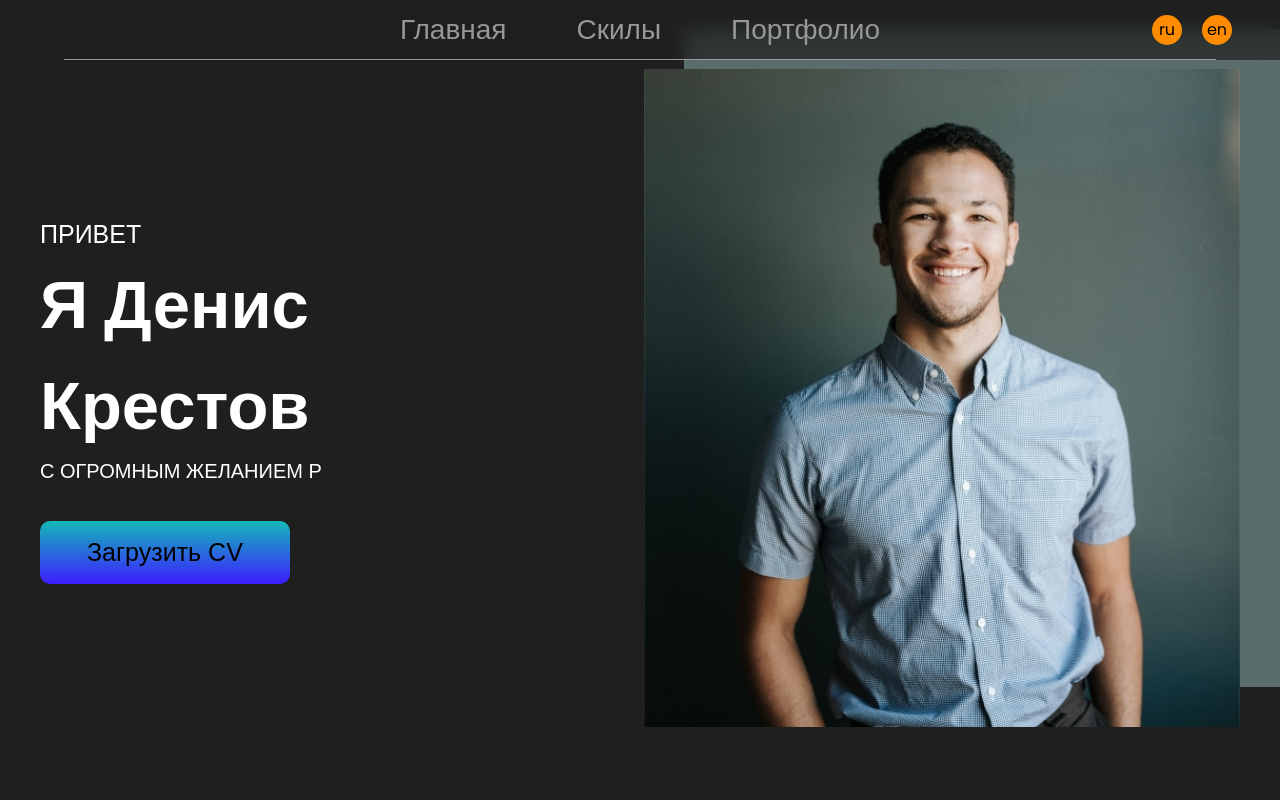
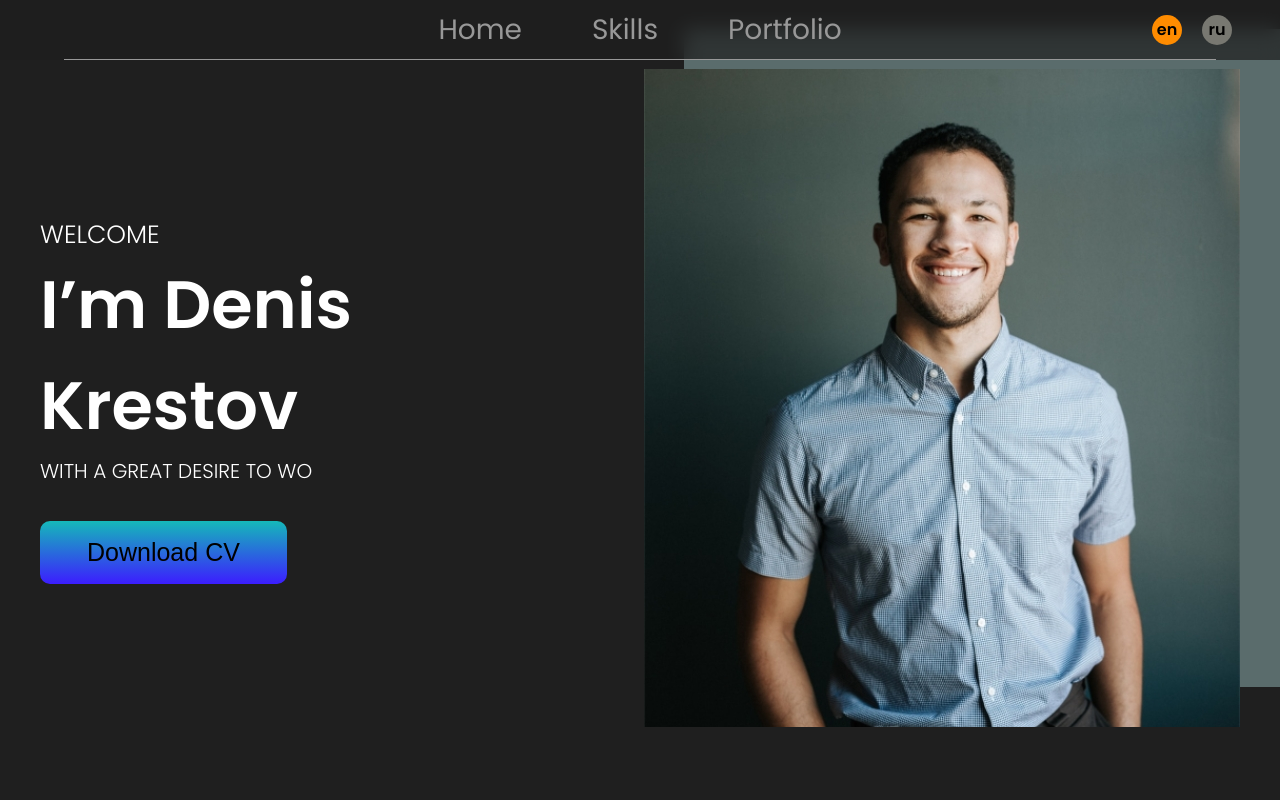
Before and after one commit to CrusaderDen/portfolio-on-react, a React app: page / in a window 1280 px wide. Shown: the top 800 px of the page. Built offline with nearby package versions, Linux system fonts and the light colour scheme.

Commit message:
Add styles for change languages option

```diff
--- a/src/State.tsx
+++ b/src/State.tsx
@@ -153,19 +153,17 @@ export let state = {
 
 }
 
-export let currentLang: string = 'ru'
+export let currentLang: string = 'en'
 
 export const callBacks = {
     changeLangToRU() {
         currentLang = 'ru'
         rerenderEntireTree()
-        // alert(currentLang)
     },
 
     changeLangToEN() {
         currentLang = 'en'
         rerenderEntireTree()
-        // alert(currentLang)
     },
 
 }
--- a/src/layuot/header/headerMenu/HeaderMenu.tsx
+++ b/src/layuot/header/headerMenu/HeaderMenu.tsx
@@ -2,7 +2,28 @@ import React from 'react';
 import styled from "styled-components";
 
 
-export const HeaderMenu = (props: { menuItems: Array<string>; ru: (any: any) => void; en: (any: any) => void }) => {
+export const HeaderMenu = (props: {
+    menuItems: Array<string>;
+    ru: (any: any) => void;
+    en: (any: any) => void;
+}) => {
+    function setRussian(e: any) {
+        // @ts-ignore
+        props.ru()
+        e.preventDefault();
+        e.target.classList.contains("active") ? e.target.classList.remove("active") : e.target.classList.add("active");
+        e.target.previousElementSibling.classList.remove("active");
+
+    }
+
+    function setEnglish(e: any) {
+        // @ts-ignore
+        props.en()
+        e.preventDefault();
+        e.target.classList.contains("active") ? e.target.classList.remove("active") : e.target.classList.add("active");
+        e.target.nextElementSibling.classList.remove("active");
+    }
+
     return (
         <StyledHeaderMenu>
             <ul>
@@ -19,8 +40,8 @@ export const HeaderMenu = (props: { menuItems: Array<string>; ru: (any: any) =>
                 </ListItem>)}
             </ul>
             <LanguageButtons>
-                <ButtonRU onClick={props.ru}>ru</ButtonRU>
-                <ButtonEn onClick={props.en}>en</ButtonEn>
+                <ButtonEn onClick={setEnglish} className={'active'}>en</ButtonEn>
+                <ButtonRU onClick={setRussian}>ru</ButtonRU>
             </LanguageButtons>
         </StyledHeaderMenu>
     );
@@ -35,7 +56,6 @@ const Mask = styled.span`
     height: 50%;
     overflow-y: hidden;
     transition: all 0.5s;
-    //outline: 1px solid green;
 
     span {
         color: rgb(152, 152, 152);
@@ -132,25 +152,45 @@ const ButtonRU = styled.div`
     width: 30px;
     height: 30px;
     border-radius: 50%;
-    background-color: darkorange;
+    background-color: #787871;
 
     display: flex;
     justify-content: center;
     align-items: center;
 
     color: black;
+    font-weight: 700;
+    transition: all 0.3s ease;
+
+    &:hover {
+        background-color: #FF8C00FF;
+    }
+
+    &.active {
+        background-color: #FF8C00FF;
+    }
 `
 const ButtonEn = styled.div`
     width: 30px;
     height: 30px;
     border-radius: 50%;
-    background-color: darkorange;
+    background-color: #787871;
 
     display: flex;
     justify-content: center;
     align-items: center;
 
     color: black;
+    font-weight: 700;
+    transition: all 0.3s ease;
+
+    &:hover {
+        background-color: #FF8C00FF;
+    }
+
+    &.active {
+        background-color: #FF8C00FF;
+    }
 `
 
 const LanguageButtons = styled.div`
```
